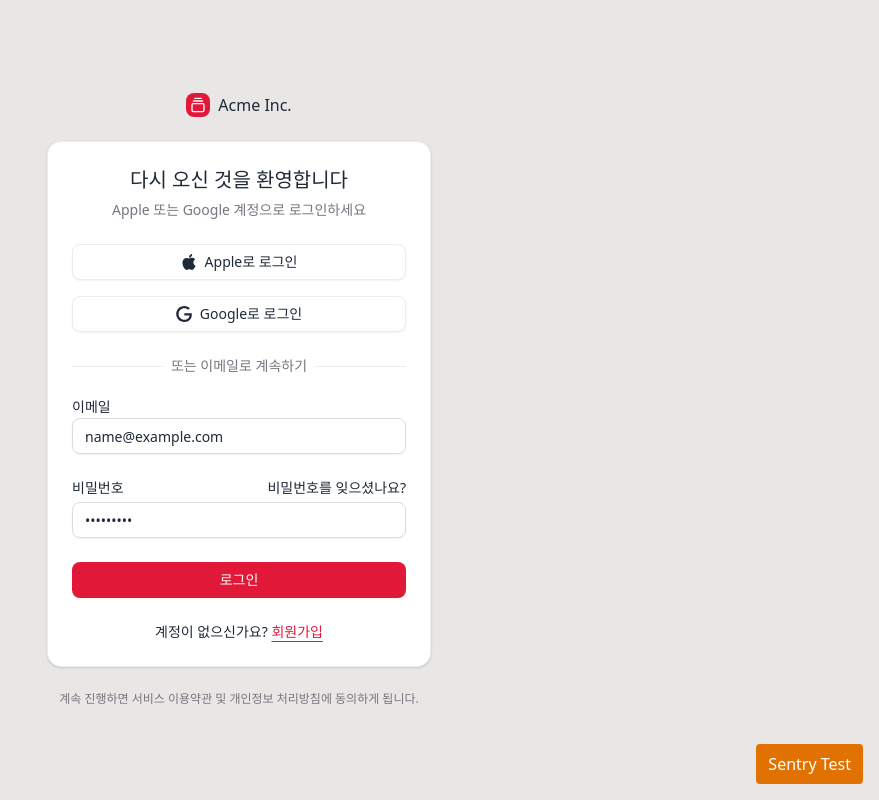
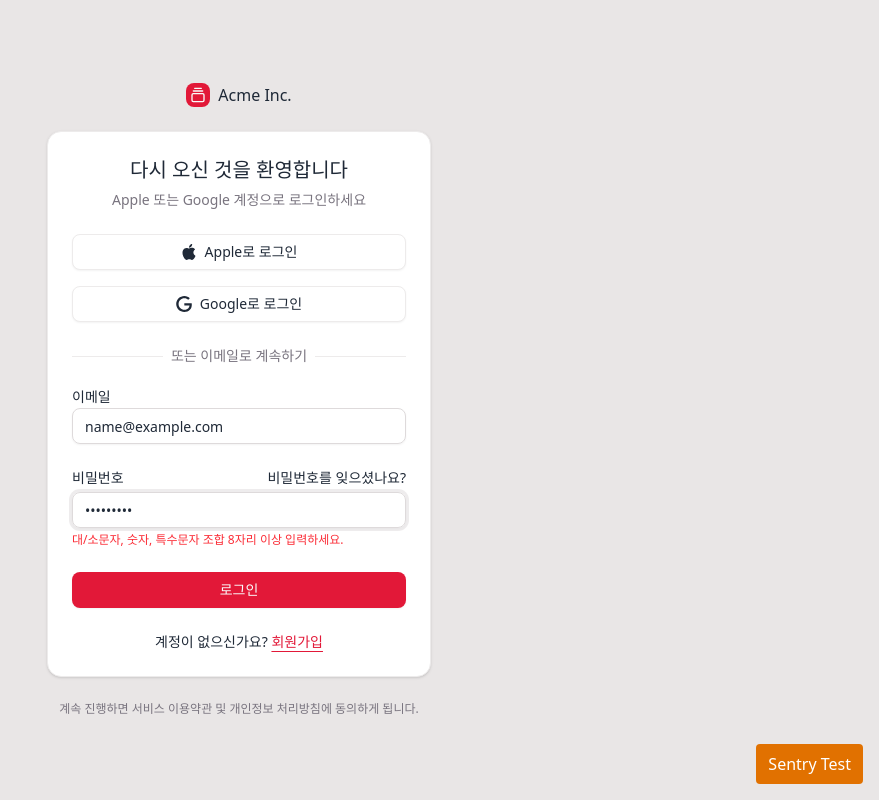
Before and after one commit to iduk/kit-kor, a React (Vite) app: page /login in a window 1280 px wide. Both pictures are taken after typing "name@example.com", "Sample123" into the empty fields and a click on the button "로그인". Shown: the whole page, without its empty margins (401-1280 px from the left). Built offline with nearby package versions, Linux system fonts and the light colour scheme.

Commit message:
입력한 경우에만 에러메세지 노출

```diff
--- a/src/pages/Login/LoginForm.tsx
+++ b/src/pages/Login/LoginForm.tsx
@@ -9,8 +9,16 @@
 import { z } from "zod"
 
 const loginSchema = z.object({
-  email: z.string().email("올바른 이메일 주소를 입력해주세요"),
-  password: z.string().min(6, "비밀번호는 최소 6자 이상이어야 합니다"),
+  email: z
+    .string()
+    .min(5, { message: "이메일을 입력하세요." })
+    .regex(/^[^\s@]+@[^\s@]+\.[^\s@]+$/, { message: "유효한 이메일을 입력하세요." }),
+  password: z
+    .string()
+    .min(8, { message: "비밀번호는 최소 8자 이상이어야 합니다" })
+    .regex(/^(?=.[a-z])(?=.[A-Z])(?=.\d)(?=.[^\da-zA-Z]).{8,}$/, {
+      message: "대/소문자, 숫자, 특수문자 조합 8자리 이상 입력하세요.",
+    }),
 })
 
 type LoginFormData = z.infer<typeof loginSchema>
@@ -22,6 +30,7 @@
     register,
     handleSubmit,
     getFieldState,
+    watch,
     formState: { errors, isSubmitting },
   } = useForm<LoginFormData>({
     resolver: zodResolver(loginSchema),
@@ -34,9 +43,11 @@
 
   // 에러가 처리되었거나 입력한 경우에만 에러 메시지를 노출
   // (mode: onChange + getFieldState.isDirty 속성 함께 사용)
-  const getFieldError = (field: keyof LoginFormData) => {
-    const state = getFieldState(field)
-    return state.isDirty ? errors[field]?.message : ""
+  const isErrorShow = (field: keyof LoginFormData) => {
+    const { isDirty, error } = getFieldState(field)
+    const fieldValue = watch(field)
+
+    return isDirty && fieldValue && error
   }
 
   const onSubmit = async (data: LoginFormData) => {
@@ -48,6 +59,8 @@
       console.error("로그인 실패:", error)
     }
   }
+
+  console.log("getFieldState", getFieldState("password"))
 
   return (
     <div className={cn("flex flex-col gap-6", className)} {...props}>
@@ -93,7 +106,9 @@
                     placeholder="m@example.com"
                     {...register("email")}
                   />
-                  {errors.email && <p className="text-xs text-red-500">{getFieldError("email")}</p>}
+                  {isErrorShow("email") && (
+                    <p className="text-xs text-red-500">{errors.email?.message}</p>
+                  )}
                 </div>
                 <div className="grid gap-1">
                   <div className="flex items-center">
@@ -103,8 +118,8 @@
                     </a>
                   </div>
                   <Input id="password" type="password" {...register("password")} />
-                  {errors.password && (
-                    <p className="text-xs text-red-500">{getFieldError("password")}</p>
+                  {isErrorShow("password") && (
+                    <p className="text-xs text-red-500">{errors.password?.message || "Error"}</p>
                   )}
                 </div>
                 <Button type="submit" className="w-full" disabled={isSubmitting}>
```
